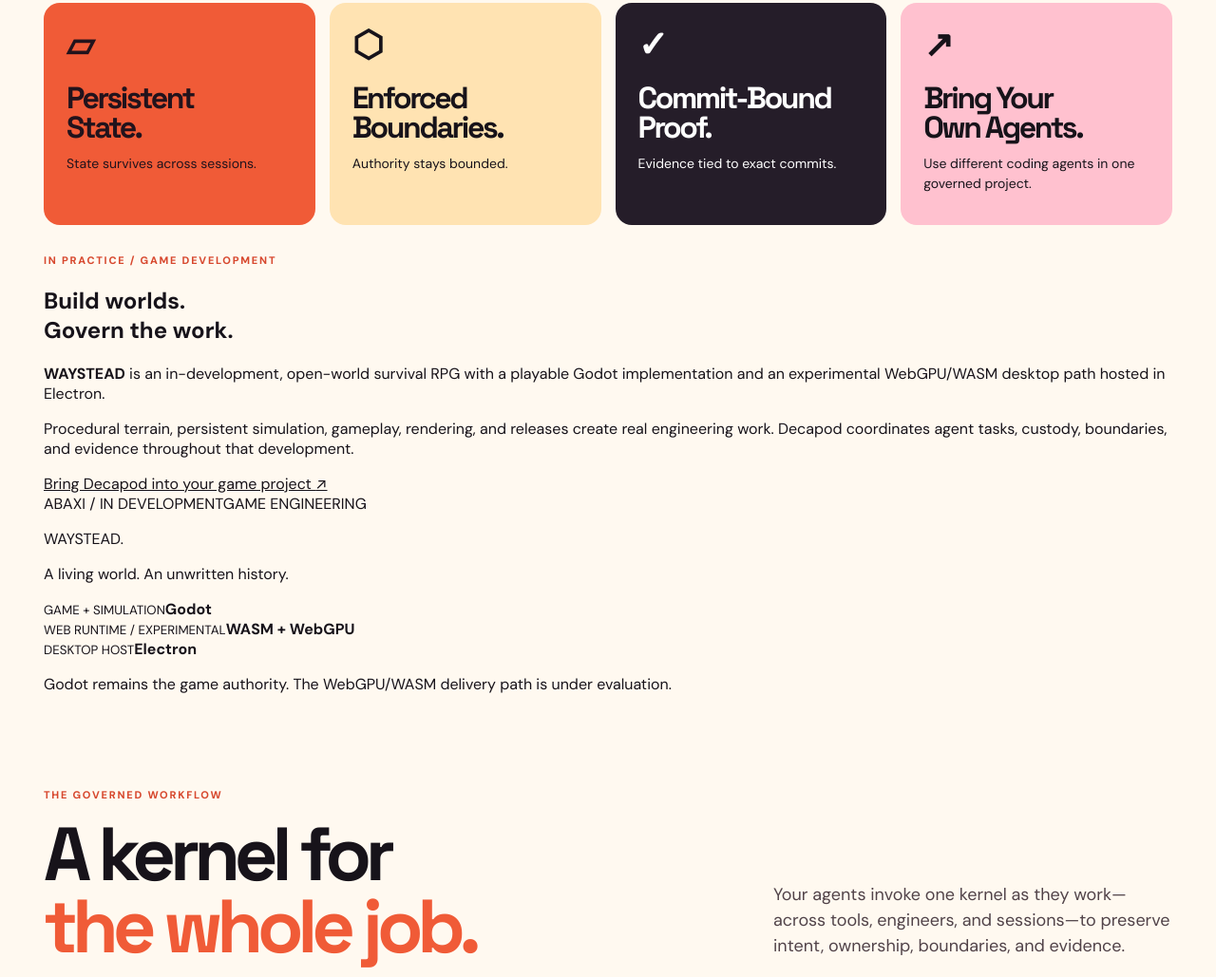
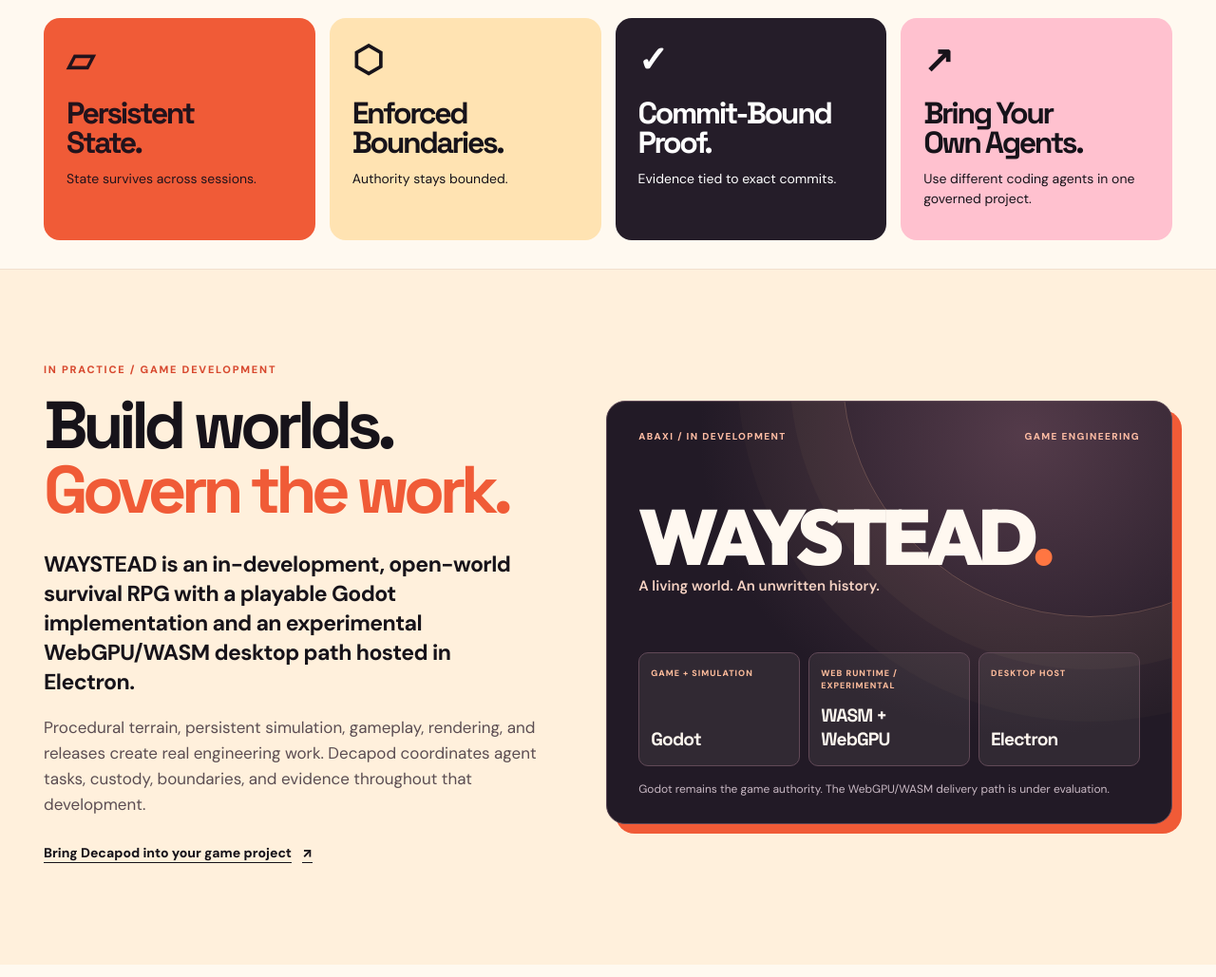
Before and after one commit to DecapodLabs/decapodlabs.github.io, a plain HTML site: page index.html in a window 1280 px wide. Shown: the part 1624-2653 px from the top of the page at 95% size. Drawn offline with Linux system fonts and the light colour scheme.

Commit message:
feat(site): showcase Waystead and lower proof recording

```diff
--- a/styles.css
+++ b/styles.css
@@ -433,3 +433,31 @@ html{scroll-padding-top:120px}
 @media(max-width:900px){.swarm-heading{grid-template-columns:1fr;gap:21px}.swarm-heading h2{font-size:clamp(50px,9vw,78px)}.swarm-intro{max-width:720px}.swarm-stage{padding:0 54px}.swarm-detail{margin-top:19px}}
 @media(max-width:600px){.swarm-section{padding:68px 0 76px}.swarm-heading{margin-bottom:27px}.swarm-heading h2{font-size:clamp(43px,11vw,62px)}.swarm-intro{font-size:16px}.swarm-stage{padding:0 26px}.swarm-carousel.is-enhanced .swarm-arrow{display:none}.swarm-carousel.is-enhanced .swarm-slide.is-next{transform:translate(9%,7px) scale(.93)}.swarm-carousel.is-enhanced .swarm-slide.is-prev{transform:translate(-9%,13px) scale(.91)}.swarm-detail{flex-direction:column;align-items:stretch;gap:17px;padding:20px}.swarm-detail-actions{flex-direction:row;justify-content:space-between;align-items:center;width:100%}.swarm-detail-actions a{font-size:12px}.swarm-note{font-size:12px;text-align:left}}
 @media(prefers-reduced-motion:reduce){.swarm-carousel.is-enhanced .swarm-slide{transition:none}}
+
+/* WAYSTEAD: actual game-development use case. Brand-safe, source-grounded, no stock mockups. */
+.hero-usecase-link{display:inline-flex;align-items:center;gap:9px;margin-top:18px;font-size:14px;font-weight:800;text-decoration:underline;text-decoration-thickness:1px;text-underline-offset:5px}
+.hero-usecase-link:hover,.waystead-link:hover{color:var(--orange)}
+.waystead-section{padding:98px 0 108px;background:#fff0dc;border-top:1px solid #f1dfce}
+.waystead-layout{display:grid;grid-template-columns:minmax(0,.94fr) minmax(0,1.06fr);gap:clamp(36px,5vw,80px);align-items:center}
+.waystead-copy h2{font-family:"Space Grotesk",sans-serif;font-size:clamp(48px,5.5vw,86px);line-height:.97;letter-spacing:-.078em;margin:0 0 29px}
+.waystead-copy h2 span{color:var(--orange)}
+.waystead-lead{font-size:clamp(20px,1.8vw,25px);font-weight:650;line-height:1.34;letter-spacing:-.025em;margin:0 0 19px;max-width:610px}
+.waystead-copy>p:not(.capabilities-kicker):not(.waystead-lead){font-size:17px;line-height:1.59;color:#5b4d52;margin:0 0 26px;max-width:570px}
+.waystead-link{display:inline-flex;gap:11px;align-items:center;font-size:14px;font-weight:850;text-underline-offset:5px}
+.waystead-stage{position:relative;isolation:isolate;overflow:hidden;padding:30px 33px 26px;min-height:445px;border:1px solid #5d4856;border-radius:20px;background:radial-gradient(ellipse at 74% 8%,#543b4a,transparent 55%),#221a26;color:#fff8f0;box-shadow:10px 10px 0 var(--orange)}
+.waystead-stage:before{content:"";position:absolute;z-index:-1;width:520px;height:520px;right:-175px;top:-295px;border:1px solid rgba(255,194,151,.24);border-radius:50%;box-shadow:0 0 0 55px rgba(255,185,130,.035),0 0 0 110px rgba(255,185,130,.025);pointer-events:none}
+.waystead-stage-topline{display:flex;justify-content:space-between;gap:20px;flex-wrap:wrap;font-size:10px;letter-spacing:.14em;font-weight:900;color:#ffbda4}
+.waystead-stage-wordmark{font-family:"Outfit",sans-serif;font-size:clamp(56px,6.4vw,100px);font-weight:850;line-height:1;letter-spacing:-.075em;margin:58px 0 1px}
+.waystead-stage-wordmark span{color:var(--orange2)}
+.waystead-stage-subtitle{font-size:15px;font-weight:600;color:#f4d1c2;margin:0}
+.waystead-runtime{display:grid;grid-template-columns:repeat(3,minmax(0,1fr));gap:9px;margin-top:60px}
+.waystead-runtime>div{display:flex;flex-direction:column;justify-content:space-between;gap:13px;min-width:0;min-height:106px;padding:15px 12px;background:rgba(255,248,240,.065);border:1px solid #614957;border-radius:10px}
+.waystead-runtime small{font-size:9px;line-height:1.4;letter-spacing:.11em;font-weight:850;color:#ffbd9c}
+.waystead-runtime strong{font-family:"Space Grotesk",sans-serif;font-size:clamp(16px,1.5vw,23px);font-weight:750;letter-spacing:-.045em}
+.waystead-stage-note{font-size:12px;line-height:1.45;color:#c8b8c3;margin:16px 0 0}
+@media(max-width:950px){.waystead-layout{grid-template-columns:1fr;gap:35px}.waystead-section{padding:70px 0 79px}.waystead-copy h2{font-size:clamp(48px,8vw,76px)}.waystead-stage{max-width:780px;width:100%;margin:0 auto}.waystead-stage-wordmark{font-size:clamp(65px,10vw,100px)}}
+@media(max-width:600px){.waystead-section{padding:62px 0 72px}.waystead-copy h2{font-size:clamp(43px,11vw,60px)}.waystead-copy>p:not(.capabilities-kicker):not(.waystead-lead){font-size:16px}.waystead-lead{font-size:20px}.waystead-stage{padding:23px 20px;min-height:0;box-shadow:6px 6px 0 var(--orange)}.waystead-stage-topline{font-size:9px}.waystead-stage-wordmark{font-size:clamp(47px,12vw,67px);margin:38px 0 4px}.waystead-stage-subtitle{font-size:13px}.waystead-runtime{grid-template-columns:1fr;gap:7px;margin-top:30px}.waystead-runtime>div{flex-direction:row;align-items:center;min-height:0;padding:12px;gap:10px}.waystead-runtime small{max-width:50%;font-size:9px}.waystead-runtime strong{font-size:17px;text-align:right}.hero-usecase-link{font-size:13px}}
+/* Secondary proof chapter: keep the recording readable without letting it dominate the page. */
+.launch-proof{padding:86px 0 91px}
+.launch-proof .launch-player,.launch-proof .proof-chapters,.launch-proof .launch-foot{max-width:1020px;margin-left:auto;margin-right:auto}
+@media(max-width:760px){.launch-proof{padding:62px 0 70px}}
```
